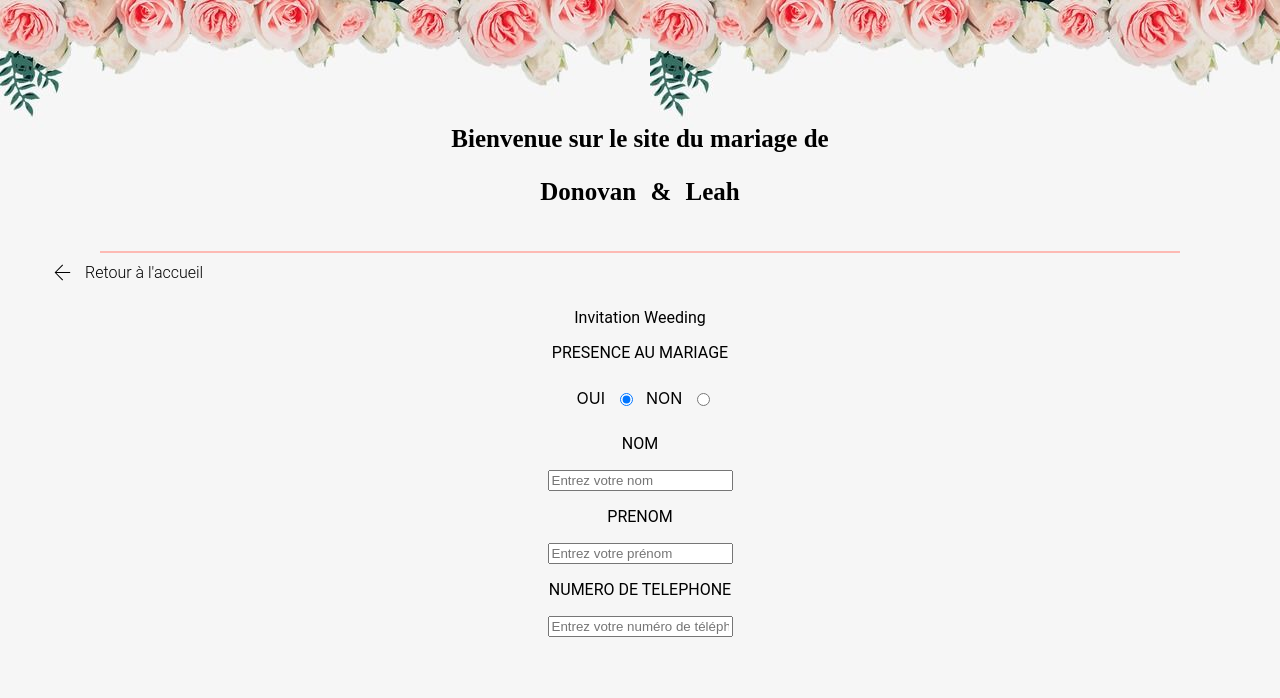
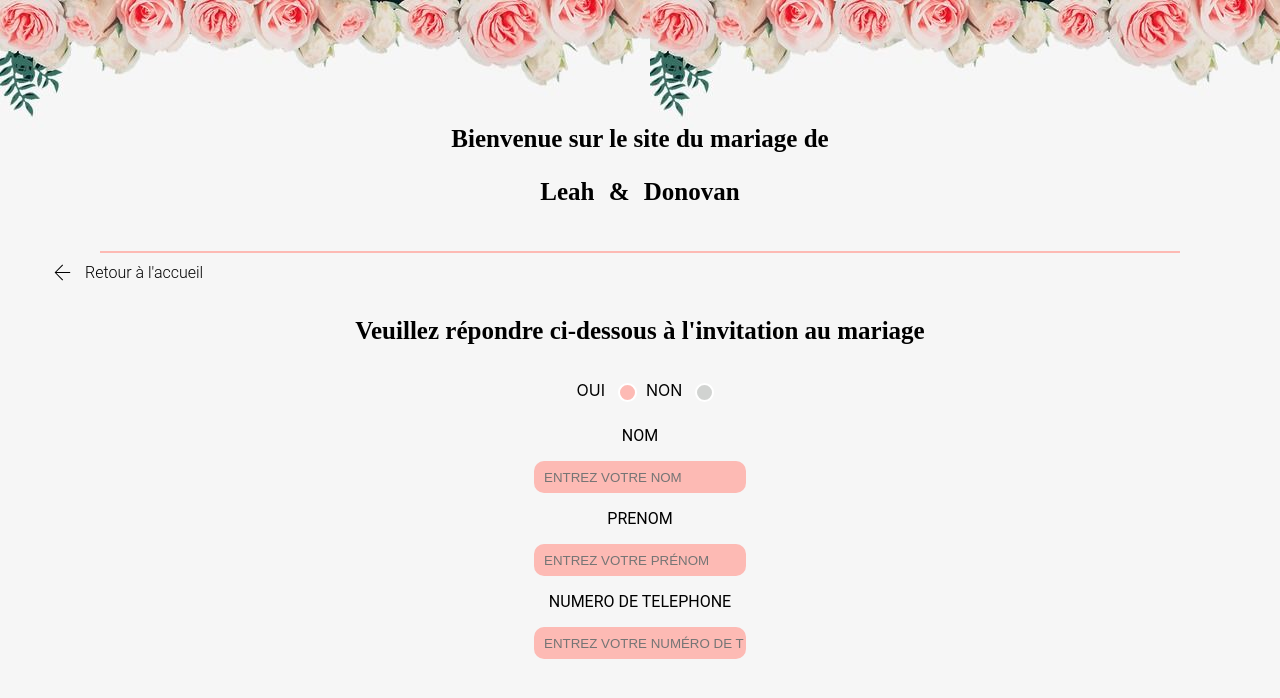
Before and after one commit to AnthSuz/WeedingFront, a React (Create React App) app: page /Invit_Weeding in a window 1280 px wide. Both pictures are taken after a click on the radio button "OUI". Shown: the top 698 px of the page. Built offline with nearby package versions, Linux system fonts and the light colour scheme.

Commit message:
udpate de secour

```diff
--- a/src/App.css
+++ b/src/App.css
@@ -28,6 +28,10 @@ td {
 
 table {
   border-collapse: collapse;
+}
+
+tr {
+  text-transform: capitalize;
 }
 
 /* --- HEADER --- */
@@ -140,6 +144,12 @@ table {
   text-align: center;
 }
 
+.titleInvitWeeding {
+  font-family: Snell Roundhand;
+  font-size: 25px;
+  font-weight: 600;
+}
+
 .yesorno {
   display: flex;
   align-items: center;
@@ -162,6 +172,78 @@ table {
 
 .no label {
   margin: 10px;
+}
+
+.inputTxt {
+  background-color: #fdbab4;
+  border: none;
+  border-radius: 10px;
+  outline: none;
+  height: 30px;
+  width: 200px;
+  padding-left: 10px;
+  text-transform: uppercase;
+}
+
+.inputValid {
+  margin: 30px 0;
+  background-color: #d2d3d1;
+  border: none;
+  height: 30px;
+  width: 150px;
+  border-radius: 10px;
+  text-transform: uppercase;
+  font-weight: 600;
+  cursor: pointer;
+}
+
+.inputValid:hover {
+  text-decoration: underline;
+  background-color: #dddddd;
+}
+
+.inputRadio {
+  background: #fdbab4;
+}
+
+input[type="radio"]:after {
+  width: 15px;
+  height: 15px;
+  border-radius: 15px;
+  top: -2px;
+  left: -2px;
+  position: relative;
+  background-color: #d1d3d1;
+  content: "";
+  display: inline-block;
+  visibility: visible;
+  border: 2px solid white;
+}
+
+input[type="radio"]:checked:after {
+  width: 15px;
+  height: 15px;
+  border-radius: 15px;
+  top: -2px;
+  left: -2px;
+  position: relative;
+  background-color: #fdbab4;
+  content: "";
+  display: inline-block;
+  visibility: visible;
+  border: 2px solid white;
+}
+
+.responseNo {
+  display: flex;
+  justify-content: center;
+  flex-direction: column;
+  align-items: center;
+}
+
+.condChildren {
+  font-size: 13px;
+  font-style: italic;
 }
 
 /* --- INFO WEEDING --- */
--- a/src/components/InvitWeeding.js
+++ b/src/components/InvitWeeding.js
@@ -69,24 +69,62 @@ const InvitWeeding = () => {
 
   const allowedChildren = () => {
     // Nom & Prénom des invités qui ont été invité avec leur enfant
-    let nameAllowedChildren = ["Suzanne"];
-    let firstNameAllowedChildren = ["Anthony"];
+    let nameAllowedChildren = [
+      "SUZANNE",
+      "COHEN",
+      "TOUATI",
+      "CATTAN",
+      "MAAREK",
+      "LUGASSY",
+      "ILLARDO",
+      "DENIS",
+      "SAKOUN",
+      "PEYSKENS",
+      "BILLON",
+      "SAMAMA",
+      "FITOUSSI"
+    ];
+    let firstNameAllowedChildren = [
+      "ANTHONY",
+      "GUILA",
+      "STEPHANE",
+      "JONATHAN",
+      "OLIVIA",
+      "ISABELLE",
+      "VIRGINIE",
+      "RUDY",
+      "LUCY",
+      "KEVIN",
+      "JEREMY",
+      "MELANIE",
+      "JULIE",
+      "GILLES",
+      "JENNIFER",
+      "VIRGINIE",
+      "DANIEL",
+      "OLIVIER",
+      "VANESSA",
+      "SHIRLEY",
+      "MICKAEL",
+      "BRENDA",
+      "DYLAN"
+    ];
     if (
       // Si ils sont dans le tableau on passe le state à 1 (Qui permettera de proposer le nombre d'adulte et nombre d'enfant)
-      nameAllowedChildren.indexOf(name) !== -1 &&
-      firstNameAllowedChildren.indexOf(firstname) !== -1
+      nameAllowedChildren.indexOf(name.toUpperCase()) !== -1 &&
+      firstNameAllowedChildren.indexOf(firstname.toUpperCase()) !== -1
     ) {
       setChildrenAllowed(1);
     } else if (
-      nameAllowedChildren.indexOf(name) !== -1 &&
-      firstNameAllowedChildren.indexOf(firstname) === -1 &&
+      nameAllowedChildren.indexOf(name.toUpperCase()) !== -1 &&
+      firstNameAllowedChildren.indexOf(firstname.toUpperCase()) === -1 &&
       firstname.length >= 3
     ) {
       setChildrenAllowed(2);
     } else if (
       // Si ils ne sont pas dans le tableau alors on passe le state à 2 (Qui permettera de proposer uniquement le nombre d'adulte)
-      nameAllowedChildren.indexOf(name) === -1 &&
-      firstNameAllowedChildren.indexOf(firstname) === -1 &&
+      nameAllowedChildren.indexOf(name.toUpperCase()) === -1 &&
+      firstNameAllowedChildren.indexOf(firstname.toUpperCase()) === -1 &&
       name.length !== 0 &&
       firstname.length >= 3
     ) {
@@ -123,9 +161,11 @@ const InvitWeeding = () => {
           <p className="backHome"> Retour à l'accueil </p>
         </div>
       </Link>
+      {/* FAIRE UN COMPONENTS DU TRUC AU DESSUS */}
       <div className="invitWeeding">
-        <p>Invitation Weeding</p>
-        <p>PRESENCE AU MARIAGE</p>
+        <p className="titleInvitWeeding">
+          Veuillez répondre ci-dessous à l'invitation au mariage
+        </p>
         <div className="yesorno">
           <div className="yes">
             <label for="Oui">OUI</label>
@@ -136,6 +176,7 @@ const InvitWeeding = () => {
               value="Oui"
               onChange={presenceChange}
               checked={presence === "Oui" ? true : false}
+              className="inputRadio"
             />
           </div>
           <div className="no">
@@ -147,7 +188,9 @@ const InvitWeeding = () => {
               value="Non"
               onChange={presenceChange}
               checked={presence === "Non" ? true : false}
+              className="inputRadio"
             />
+            <span className="radioButton2"></span>
           </div>
         </div>
         {/* S'ils sont présent on affiche ceci  */}
@@ -160,6 +203,7 @@ const InvitWeeding = () => {
               name="name"
               value={name}
               onChange={nameChange}
+              className="inputTxt"
             />
             <p>PRENOM</p>
             <input
@@ -168,6 +212,7 @@ const InvitWeeding = () => {
               name="firstName"
               value={firstname}
               onChange={firstnameChange}
+              className="inputTxt"
             />
             <p>NUMERO DE TELEPHONE</p>
             <input
@@ -176,6 +221,7 @@ const InvitWeeding = () => {
               name="numberPhone"
               value={numberPhone}
               onChange={numberPhoneChange}
+              className="inputTxt"
             />
             {/* S'ils sont invités avec leur enfant on leur demande le nombre  */}
             {childrenAllowed === 1 ? (
@@ -187,24 +233,32 @@ const InvitWeeding = () => {
                   name="numberOfAdult"
                   value={nbOfAdult}
                   onChange={nbOfAdultChange}
+                  className="inputTxt"
                 />
-                <p>NOMBRE ENFANT</p>
+                <p>
+                  NOMBRE ENFANT{" "}
+                  <span className="condChildren">
+                    (Enfant de moins de 13 ans)
+                  </span>
+                </p>
                 <input
                   placeholder="Nombre d'enfant"
                   type="number"
                   name="numberOfChildren"
                   value={nbOfChildren}
                   onChange={nbOfChildrenChange}
+                  className="inputTxt"
                 />
                 <br />
                 <button
+                  className="inputValid"
                   onClick={() => {
                     fetchData();
                     alert("OOOK");
                     setName("");
                   }}
                 >
-                  Validé
+                  Valider
                 </button>{" "}
               </>
             ) : // S'ils ne sont pas invités avec leur enfant on leur demande uniquement le nombre d'adulte
@@ -217,16 +271,18 @@ const InvitWeeding = () => {
                   name="numberOfAdult"
                   value={nbOfAdult}
                   onChange={nbOfAdultChange}
+                  className="inputTxt"
                 />
                 <br />
                 <button
+                  className="inputValid"
                   onClick={() => {
                     fetchData();
                     alert("OOOK");
                     setName("");
                   }}
                 >
-                  Validé
+                  Valider
                 </button>{" "}
               </>
             ) : // Si les champs sont vide, on leur propose rien
@@ -235,6 +291,7 @@ const InvitWeeding = () => {
         ) : // S'il sont absent on leur affiche que ceci :
         presence === "Non" ? (
           <>
+            <div className="responseNo">
               <p>NOM</p>
               <input
                 placeholder="Entrez votre nom"
@@ -242,6 +299,7 @@ const InvitWeeding = () => {
                 name="name"
                 value={name}
                 onChange={nameChange}
+                className="inputTxt"
               />
               <p>PRENOM</p>
               <input
@@ -250,16 +308,19 @@ const InvitWeeding = () => {
                 name="firstName"
                 value={firstname}
                 onChange={firstnameChange}
+                className="inputTxt"
               />
               <button
+                className="inputValid"
                 onClick={() => {
                   fetchData();
                   alert("OOOK");
                   setName("");
                 }}
               >
-              Validé
+                Valider
               </button>
+            </div>
           </>
         ) : //S'ils répondent rien, alors on leur propose rien
         null}
--- a/src/containers/Header.js
+++ b/src/containers/Header.js
@@ -7,7 +7,7 @@ const Header = () => {
         <div className="txt-header">
           <p>Bienvenue sur le site du mariage de</p>
           <div className="nameWeeding">
-            <p>Donovan & Leah</p>
+            <p>Leah & Donovan</p>
           </div>
         </div>
         <hr />
```
Also changed, not shown: src/components/Admin.js (+0 -10 lines). Lines whose indentation alone changed are shown as unchanged.
